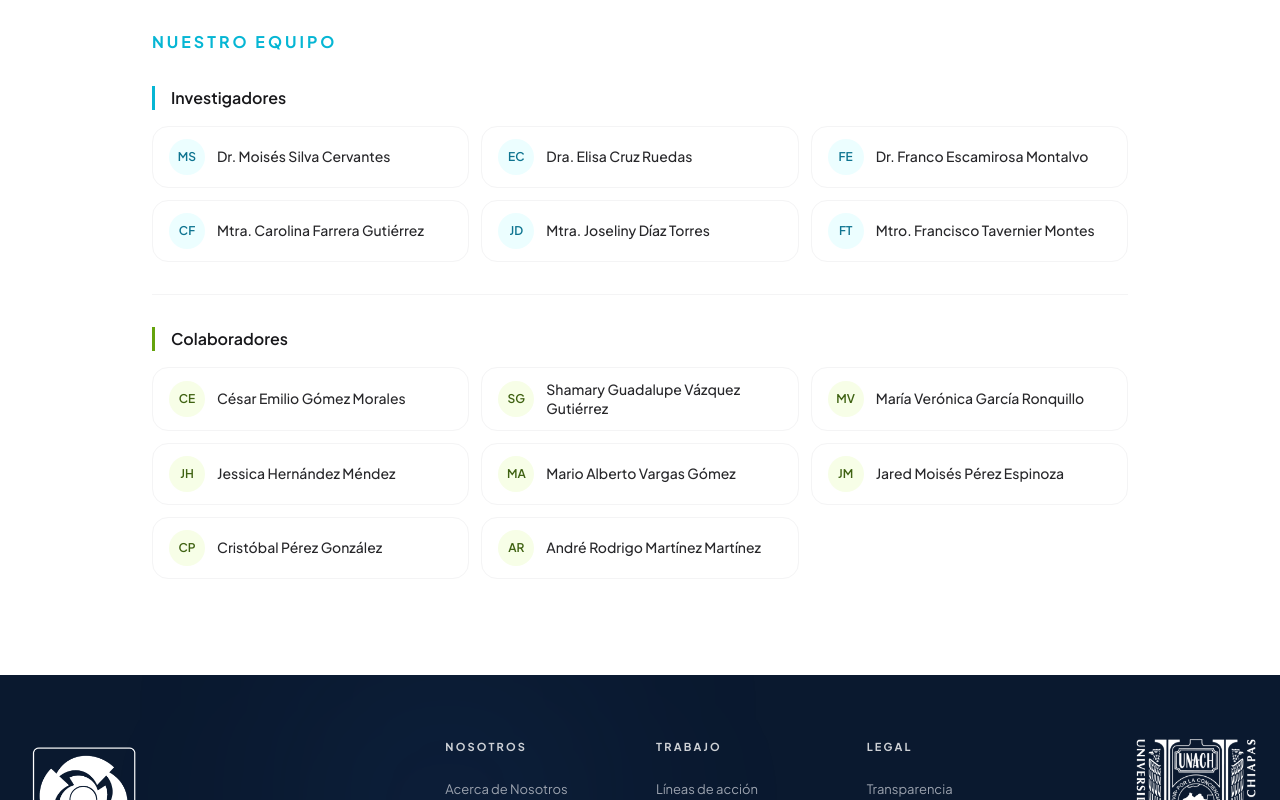
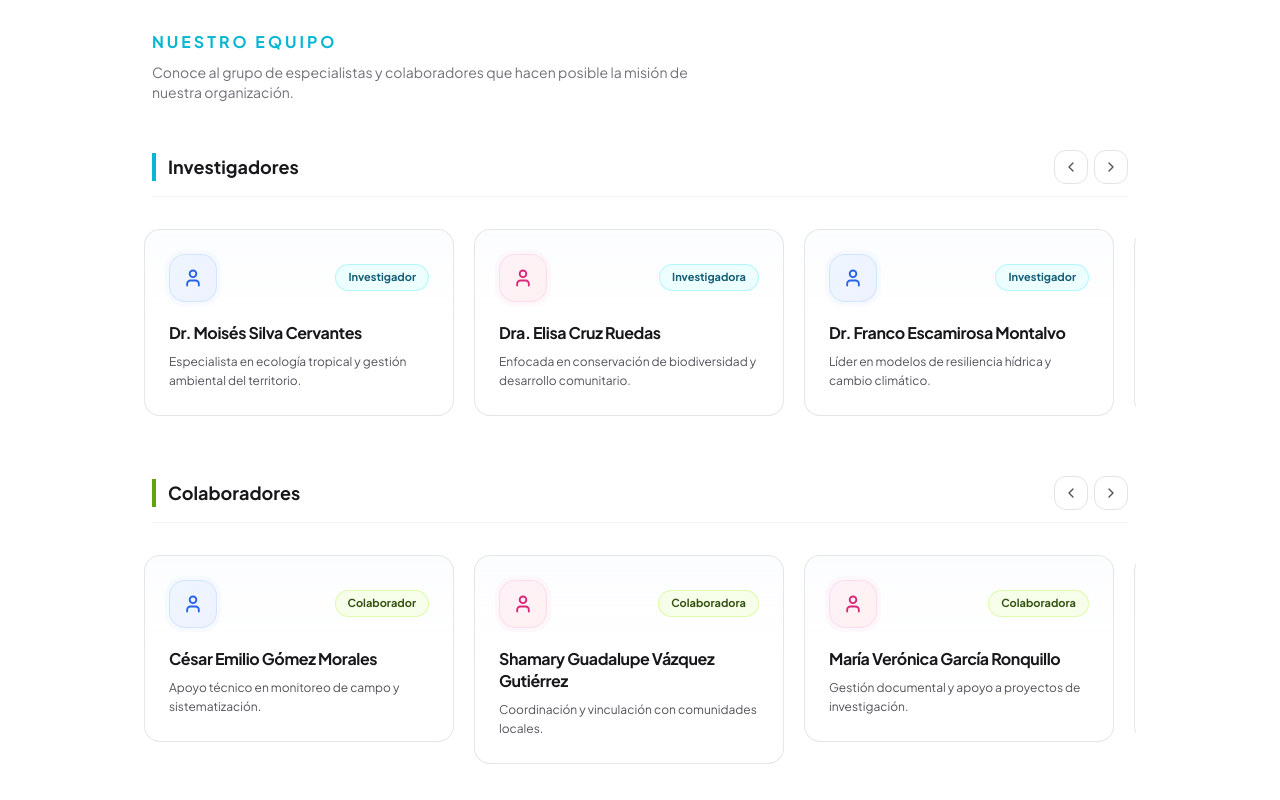
Before and after one commit to DVRKHz/STG, a React (Vite) app: page / in a window 1280 px wide. Shown: the part 1200-2000 px from the top of the page. Built offline with nearby package versions, Linux system fonts and the light colour scheme.

Commit message:
rework ligero a nuestro equipo

```diff
--- a/src/pages/QuienesSomos.tsx
+++ b/src/pages/QuienesSomos.tsx
@@ -1,19 +1,123 @@
 import { useRef } from 'react';
 import { Navbar } from "@/sections/Navbar";
 import { FooterSection } from "@/sections/FooterSection";
-import { ChevronLeft, ChevronRight } from "lucide-react";
+import { ChevronLeft, ChevronRight, User } from "lucide-react";
+
+/** Define los géneros soportados para el patrón de color del avatar */
+type Gender = "male" | "female";
+
+/** Estructura de datos para los miembros del equipo */
+interface Person {
+  name: string;
+  role: string;
+  desc: string;
+  gender: Gender;
+}
+
+/** Lista de Investigadores */
+const investigadores: Person[] = [
+  {
+    name: "Dr. Moisés Silva Cervantes",
+    role: "Investigador",
+    desc: "Especialista en ecología tropical y gestión ambiental del territorio.",
+    gender: "male",
+  },
+  {
+    name: "Dra. Elisa Cruz Ruedas",
+    role: "Investigadora",
+    desc: "Enfocada en conservación de biodiversidad y desarrollo comunitario.",
+    gender: "female",
+  },
+  {
+    name: "Dr. Franco Escamirosa Montalvo",
+    role: "Investigador",
+    desc: "Líder en modelos de resiliencia hídrica y cambio climático.",
+    gender: "male",
+  },
+  {
+    name: "Mtra. Carolina Farrera Gutiérrez",
+    role: "Investigadora",
+    desc: "Especialista en análisis de datos socioambientales y GIS.",
+    gender: "female",
+  },
+  {
+    name: "Mtra. Joseliny Díaz Torres",
+    role: "Investigadora",
+    desc: "Investigadora en políticas públicas y gobernanza ambiental.",
+    gender: "female",
+  },
+  {
+    name: "Mtro. Francisco Tavernier Montes",
+    role: "Investigador",
+    desc: "Experto en economía ecológica y proyectos sostenibles.",
+    gender: "male",
+  },
+];
+
+/** Lista de Colaboradores */
+const colaboradores: Person[] = [
+  {
+    name: "César Emilio Gómez Morales",
+    role: "Colaborador",
+    desc: "Apoyo técnico en monitoreo de campo y sistematización.",
+    gender: "male",
+  },
+  {
+    name: "Shamary Guadalupe Vázquez Gutiérrez",
+    role: "Colaboradora",
+    desc: "Coordinación y vinculación con comunidades locales.",
+    gender: "female",
+  },
+  {
+    name: "María Verónica García Ronquillo",
+    role: "Colaboradora",
+    desc: "Gestión documental y apoyo a proyectos de investigación.",
+    gender: "female",
+  },
+  {
+    name: "Jessica Hernández Méndez",
+    role: "Colaboradora",
+    desc: "Diseño y comunicación de estrategias de difusión ambiental.",
+    gender: "female",
+  },
+  {
+    name: "Mario Alberto Vargas Gómez",
+    role: "Colaborador",
+    desc: "Soporte en análisis de datos cartográficos y geográficos.",
+    gender: "male",
+  },
+  {
+    name: "Jared Moisés Pérez Espinoza",
+    role: "Colaborador",
+    desc: "Asistencia en logística e implementación de talleres.",
+    gender: "male",
+  },
+  {
+    name: "Cristóbal Pérez González",
+    role: "Colaborador",
+    desc: "Análisis, interpretación y gestión de datos del proyecto.",
+    gender: "male",
+  },
+  {
+    name: "André Rodrigo Martínez Martínez",
+    role: "Colaborador",
+    desc: "Desarrollador Front-end. Diseño e implementación de la interfaz web, componentes interactivos y experiencia de usuario.",
+    gender: "male",
+  },
+];
 
 export const QuienesSomos = () => {
-  const scrollRef = useRef<HTMLDivElement>(null);
+  const scrollRefInvestigadores = useRef<HTMLDivElement>(null);
+  const scrollRefColaboradores = useRef<HTMLDivElement>(null);
 
-  const scroll = (direction: string) => {
-    if (scrollRef.current) {
-      const { scrollLeft, clientWidth } = scrollRef.current;
+  const scroll = (ref: React.RefObject<HTMLDivElement | null>, direction: 'left' | 'right') => {
+    if (ref.current) {
+      const { scrollLeft, clientWidth } = ref.current;
       const scrollTo = direction === 'left'
-        ? scrollLeft - clientWidth / 2
-        : scrollLeft + clientWidth / 2;
+        ? scrollLeft - clientWidth / 1.5
+        : scrollLeft + clientWidth / 1.5;
 
-      scrollRef.current.scrollTo({ left: scrollTo, behavior: 'smooth' });
+      ref.current.scrollTo({ left: scrollTo, behavior: 'smooth' });
     }
   };
 
@@ -21,7 +125,7 @@ export const QuienesSomos = () => {
     <div className="min-h-screen bg-white text-zinc-800 font-plus_jakarta_sans selection:bg-cyan-100">
       <Navbar />
 
-      {/* SECCIÓN HERO */}
+      {/* 3.1 SECCIÓN HERO (PORTADA) */}
       <section className="relative h-[50vh] md:h-[70vh] flex items-center justify-center overflow-hidden group">
         <div
           className="absolute inset-0 bg-gray-800 transition-transform duration-[2000ms] ease-out group-hover:scale-110 blur-sm"
@@ -45,9 +149,10 @@ export const QuienesSomos = () => {
         </div>
       </section>
 
+      {/* CONTENIDO PRINCIPAL */}
       <main className="container mx-auto px-6 py-12 md:py-24 max-w-5xl space-y-20 md:space-y-32">
 
-        {/* MISIÓN Y VISIÓN */}
+        {/* 3.2 SECCIÓN MISIÓN Y VISIÓN */}
         <div className="grid grid-cols-1 md:grid-cols-2 gap-12 md:gap-20">
           <article className="space-y-4 border-l-4 border-cyan-500 pl-6">
             <h2 className="text-cyan-500 text-sm md:text-base font-bold tracking-[3px] uppercase">
@@ -68,7 +173,7 @@ export const QuienesSomos = () => {
           </article>
         </div>
 
-        {/* VALORES */}
+        {/* 3.3 SECCIÓN NUESTROS VALORES */}
         <section className="space-y-12">
           <h2 className="text-blue-900 text-sm md:text-base font-bold tracking-[3px] uppercase text-center md:text-left">
             Nuestros Valores
@@ -81,50 +186,103 @@ export const QuienesSomos = () => {
           </div>
         </section>
 
-        {/* SECCIÓN EQUIPO */}
-        <section id="equipo" className="space-y-8">
+        {/* 3.4 SECCIÓN EQUIPO DE TRABAJO MEJORADA */}
+        <section id="equipo" className="space-y-12">
+          <div className="space-y-2">
             <h2 className="text-cyan-500 text-sm md:text-base font-bold tracking-[3px] uppercase">
               Nuestro Equipo
             </h2>
+            <p className="text-zinc-500 text-sm max-w-xl">
+              Conoce al grupo de especialistas y colaboradores que hacen posible la misión de nuestra organización.
+            </p>
+          </div>
 
-          {/* Investigadores */}
-          <div className="space-y-4">
-            <h3 className="text-base font-semibold text-zinc-900 border-l-[3px] border-cyan-500 pl-4 rounded-none">
+          {/* --- BLOQUE: INVESTIGADORES --- */}
+          <div className="space-y-5">
+            <div className="flex items-center justify-between border-b border-zinc-100 pb-3">
+              <h3 className="text-lg font-bold text-zinc-900 border-l-[4px] border-cyan-500 pl-3">
                 Investigadores
               </h3>
-            <div className="grid grid-cols-1 sm:grid-cols-2 lg:grid-cols-3 gap-3">
-              {[
-                "Dr. Moisés Silva Cervantes",
-                "Dra. Elisa Cruz Ruedas",
-                "Dr. Franco Escamirosa Montalvo",
-                "Mtra. Carolina Farrera Gutiérrez",
-                "Mtra. Joseliny Díaz Torres",
-                "Mtro. Francisco Tavernier Montes",
-              ].map((name) => (
-                <TeamMember key={name} name={name} accentColor="cyan" />
+
+              {/* Botones estilizados */}
+              <div className="flex items-center gap-1.5">
+                <button
+                  onClick={() => scroll(scrollRefInvestigadores, 'left')}
+                  className="p-2 rounded-xl border border-zinc-200 text-zinc-600 hover:bg-cyan-50 hover:text-cyan-600 hover:border-cyan-200 active:scale-95 transition-all shadow-2xs"
+                  aria-label="Anterior"
+                >
+                  <ChevronLeft className="w-4 h-4" />
+                </button>
+                <button
+                  onClick={() => scroll(scrollRefInvestigadores, 'right')}
+                  className="p-2 rounded-xl border border-zinc-200 text-zinc-600 hover:bg-cyan-50 hover:text-cyan-600 hover:border-cyan-200 active:scale-95 transition-all shadow-2xs"
+                  aria-label="Siguiente"
+                >
+                  <ChevronRight className="w-4 h-4" />
+                </button>
+              </div>
+            </div>
+
+            {/* Carrusel con items-stretch para nivelar alturas de tarjetas */}
+            <div
+              ref={scrollRefInvestigadores}
+              className="flex items-stretch gap-5 overflow-x-auto snap-x snap-mandatory scrollbar-none py-3 -mx-2 px-2"
+              style={{ scrollbarWidth: 'none', msOverflowStyle: 'none' }}
+            >
+              {investigadores.map((person) => (
+                <TeamMember
+                  key={person.name}
+                  name={person.name}
+                  role={person.role}
+                  desc={person.desc}
+                  gender={person.gender}
+                  accentColor="cyan"
+                />
               ))}
             </div>
           </div>
 
-          <hr className="border-zinc-100" />
-
-          {/* Colaboradores */}
-          <div className="space-y-4">
-            <h3 className="text-base font-semibold text-zinc-900 border-l-[3px] border-lime-600 pl-4 rounded-none">
+          {/* --- BLOQUE: COLABORADORES --- */}
+          <div className="space-y-5">
+            <div className="flex items-center justify-between border-b border-zinc-100 pb-3">
+              <h3 className="text-lg font-bold text-zinc-900 border-l-[4px] border-lime-600 pl-3">
                 Colaboradores
               </h3>
-            <div className="grid grid-cols-1 sm:grid-cols-2 lg:grid-cols-3 gap-3">
-              {[
-                "César Emilio Gómez Morales",
-                "Shamary Guadalupe Vázquez Gutiérrez",
-                "María Verónica García Ronquillo",
-                "Jessica Hernández Méndez",
-                "Mario Alberto Vargas Gómez",
-                "Jared Moisés Pérez Espinoza",
-                "Cristóbal Pérez González",
-                "André Rodrigo Martínez Martínez",
-              ].map((name) => (
-                <TeamMember key={name} name={name} accentColor="lime" />
+
+              {/* Botones estilizados */}
+              <div className="flex items-center gap-1.5">
+                <button
+                  onClick={() => scroll(scrollRefColaboradores, 'left')}
+                  className="p-2 rounded-xl border border-zinc-200 text-zinc-600 hover:bg-lime-50 hover:text-lime-700 hover:border-lime-200 active:scale-95 transition-all shadow-2xs"
+                  aria-label="Anterior"
+                >
+                  <ChevronLeft className="w-4 h-4" />
+                </button>
+                <button
+                  onClick={() => scroll(scrollRefColaboradores, 'right')}
+                  className="p-2 rounded-xl border border-zinc-200 text-zinc-600 hover:bg-lime-50 hover:text-lime-700 hover:border-lime-200 active:scale-95 transition-all shadow-2xs"
+                  aria-label="Siguiente"
+                >
+                  <ChevronRight className="w-4 h-4" />
+                </button>
+              </div>
+            </div>
+
+            {/* Carrusel con items-stretch para nivelar alturas de tarjetas */}
+            <div
+              ref={scrollRefColaboradores}
+              className="flex items-stretch gap-5 overflow-x-auto snap-x snap-mandatory scrollbar-none py-3 -mx-2 px-2"
+              style={{ scrollbarWidth: 'none', msOverflowStyle: 'none' }}
+            >
+              {colaboradores.map((person) => (
+                <TeamMember
+                  key={person.name}
+                  name={person.name}
+                  role={person.role}
+                  desc={person.desc}
+                  gender={person.gender}
+                  accentColor="lime"
+                />
               ))}
             </div>
           </div>
@@ -136,6 +294,8 @@ export const QuienesSomos = () => {
   );
 };
 
+// SUBCOMPONENTES REUTILIZABLES
+
 const ValueItem = ({ color, title, desc }: { color: string; title: string; desc: string }) => (
   <div className="flex gap-4 items-start group">
     <span className={`${color} text-2xl transition-transform group-hover:scale-125`}>●</span>
@@ -146,35 +306,66 @@ const ValueItem = ({ color, title, desc }: { color: string; title: string; desc:
   </div>
 );
 
+/**
+ * Tarjeta moderna de miembro del equipo con diseño adaptativo de altura
+ */
 const TeamMember = ({
   name,
+  role,
+  desc,
+  gender,
   accentColor,
 }: {
   name: string;
+  role: string;
+  desc: string;
+  gender: Gender;
   accentColor: "cyan" | "lime";
 }) => {
-  const initials = name
-    .replace(/^(Dr\.|Dra\.|Mtro\.|Mtra\.)\s*/i, "")
-    .split(" ")
-    .slice(0, 2)
-    .map((n) => n[0])
-    .join("");
-
-  const styles = {
-    cyan: { avatar: "bg-cyan-50 text-cyan-700" },
-    lime: { avatar: "bg-lime-50 text-lime-800" },
+  const sectionStyles = {
+    cyan: {
+      borderHover: "hover:border-cyan-400 hover:shadow-lg hover:shadow-cyan-500/10",
+      badge: "bg-cyan-50/90 text-cyan-800 border-cyan-200/80 backdrop-blur-xs",
+      lineAccent: "group-hover:bg-cyan-500",
+    },
+    lime: {
+      borderHover: "hover:border-lime-400 hover:shadow-lg hover:shadow-lime-500/10",
+      badge: "bg-lime-50/90 text-lime-900 border-lime-200/80 backdrop-blur-xs",
+      lineAccent: "group-hover:bg-lime-500",
+    },
   }[accentColor];
 
+  const genderAvatarStyles = gender === "male"
+    ? "bg-gradient-to-br from-blue-50 to-indigo-50 text-blue-600 border-blue-200/60 ring-4 ring-blue-50/50"
+    : "bg-gradient-to-br from-pink-50 to-rose-50 text-pink-600 border-pink-200/60 ring-4 ring-pink-50/50";
+
   return (
-    <div className="flex items-center gap-3 bg-white border border-zinc-100 rounded-2xl px-4 py-3 hover:border-zinc-200 transition-colors">
-      <div
-        className={`w-9 h-9 rounded-full flex items-center justify-center text-xs font-semibold flex-shrink-0 ${styles.avatar}`}
-      >
-        {initials}
+    <div className={`snap-start shrink-0 w-[280px] sm:w-[310px] h-full flex flex-col justify-between bg-gradient-to-b from-slate-50/50 via-white to-white border border-zinc-200/90 rounded-2xl p-6 shadow-2xs transition-all duration-300 group hover:-translate-y-1 ${sectionStyles.borderHover} relative overflow-hidden`}>
+      {/* Detalle visual sutil en hover */}
+      <div className={`absolute top-0 left-0 right-0 h-1 bg-transparent transition-colors duration-300 ${sectionStyles.lineAccent}`} />
+
+      <div className="space-y-4">
+        {/* Cabecera de tarjeta */}
+        <div className="flex items-center justify-between gap-3">
+          <div className={`w-12 h-12 rounded-2xl flex items-center justify-center shrink-0 border transition-transform duration-300 group-hover:scale-110 ${genderAvatarStyles}`}>
+            <User className="w-5 h-5 stroke-[2.2]" />
           </div>
-      <span className="text-sm font-medium text-zinc-800 leading-snug">
+
+          <span className={`text-[11px] font-bold px-3 py-1 rounded-full border shadow-2xs ${sectionStyles.badge}`}>
+            {role}
+          </span>
+        </div>
+
+        {/* Nombre y descripción dinámica */}
+        <div className="space-y-2 pt-1">
+          <h4 className="text-base font-bold text-zinc-900 leading-snug tracking-tight group-hover:text-black transition-colors">
             {name}
-      </span>
+          </h4>
+          <p className="text-xs text-zinc-600 leading-relaxed font-normal">
+            {desc}
+          </p>
+        </div>
+      </div>
     </div>
   );
 };
```
Lines whose indentation alone changed are shown as unchanged.
